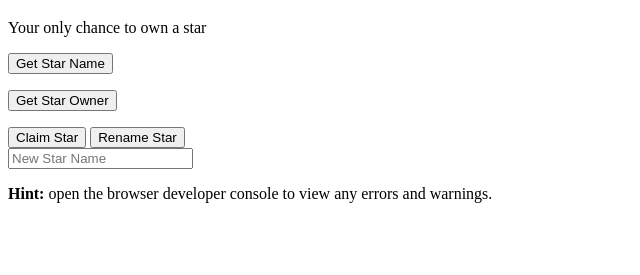
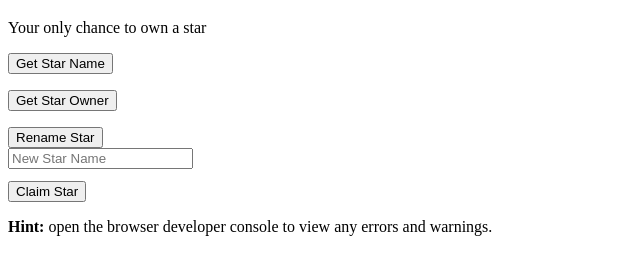
Before and after one commit to gerry101/Star-Notarization-Dapp, a website built with webpack: page app/src/index.html in a window 1280 px wide. Shown: the part 61-336 px from the top of the page, without its empty margins (0-640 px from the left). Built offline with nearby package versions, Linux system fonts and the light colour scheme; what web3 would draw is missing.

Commit message:
Fixed dapp UI layout

```diff
--- a/app/src/index.html
+++ b/app/src/index.html
@@ -7,6 +7,9 @@
     input {
       display: block;
       margin-bottom: 12px;
+    }
+    button {
+      display: block;
     }
   </style>
   <body>
@@ -19,8 +22,6 @@
     <button onclick="App.getStarOwner()">Get Star Owner</button>
     <p id="starOwner"></p>
 
-    <button onclick="App.claimStar()">Claim Star</button>
-
     <button onclick="App.renameStar()">Rename Star</button>
 
     <label for="changeStarName"></label>
@@ -30,6 +31,8 @@
       placeholder="New Star Name"
     />
 
+    <button onclick="App.claimStar()">Claim Star</button>
+
     <p id="status"></p>
     <p><strong>Hint:</strong> open the browser developer console to view any errors and warnings.</p>
     <script src="index.js"></script>
```
